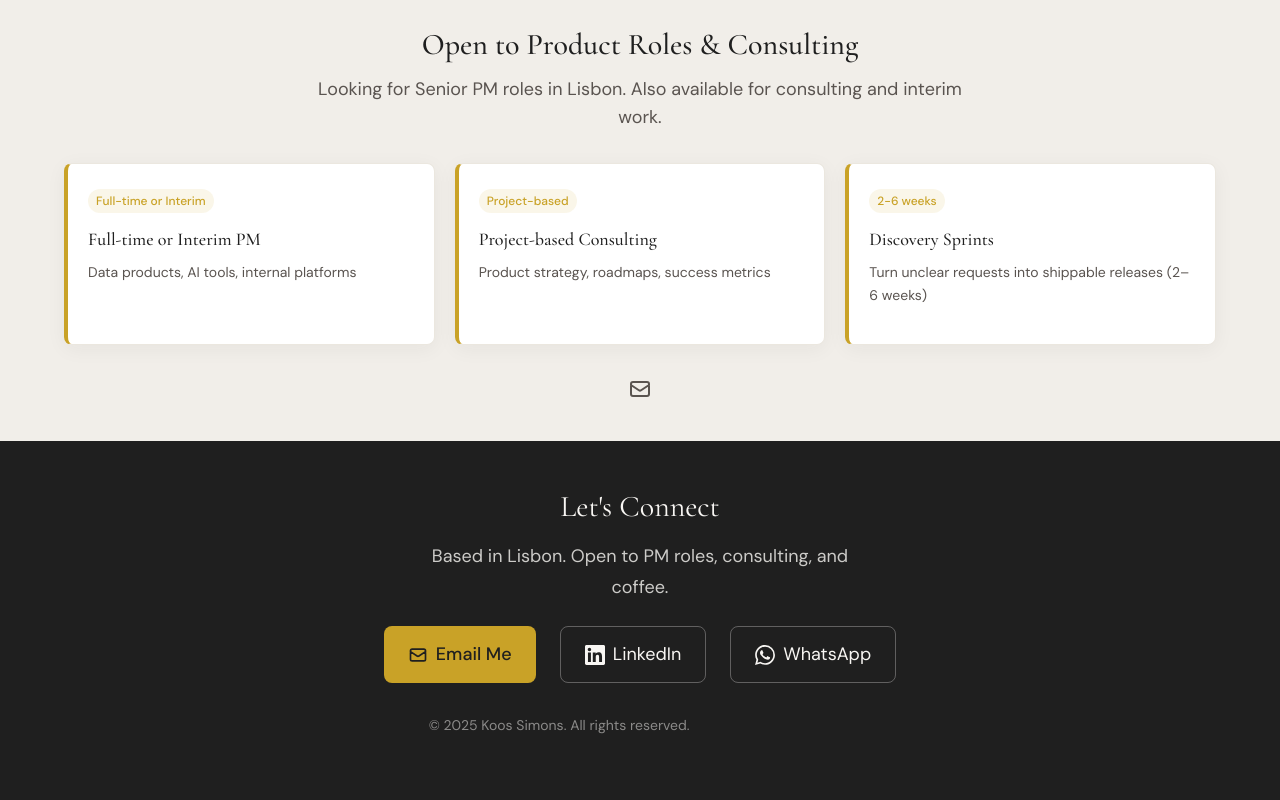
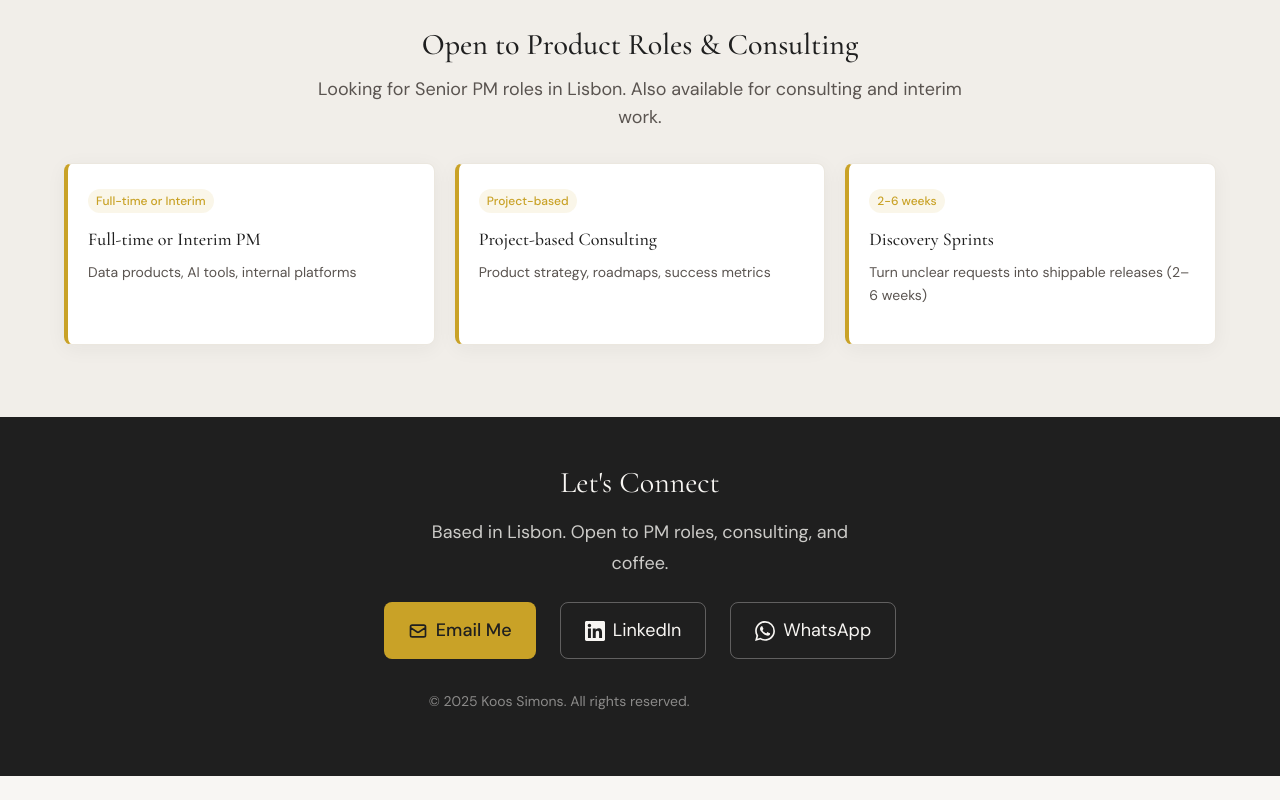
Before and after one commit to ksimons29/myportfolio, a Next.js app: page / in a window 1280 px wide. Shown: the part 6732-7532 px from the top of the page. After the commit the page ends 7508 px from the top, so only its background shows below. Built offline with nearby package versions, Linux system fonts and the light colour scheme.

Commit message:
Remove email icon from AvailabilitySection

```diff
--- a/components/AvailabilitySection.tsx
+++ b/components/AvailabilitySection.tsx
@@ -58,19 +58,6 @@ export default function AvailabilitySection() {
             </article>
           ))}
         </div>
-
-        {/* Contact Icon */}
-        <div className="flex justify-center">
-          <a
-            href="mailto:koossimons91@gmail.com"
-            className="text-ink-muted hover:text-gold transition-colors"
-            aria-label="Email"
-          >
-            <svg className="w-6 h-6" fill="none" stroke="currentColor" viewBox="0 0 24 24">
-              <path strokeLinecap="round" strokeLinejoin="round" strokeWidth={2} d="M3 8l7.89 5.26a2 2 0 002.22 0L21 8M5 19h14a2 2 0 002-2V7a2 2 0 00-2-2H5a2 2 0 00-2 2v10a2 2 0 002 2z" />
-            </svg>
-          </a>
-        </div>
       </div>
     </section>
   )
```
